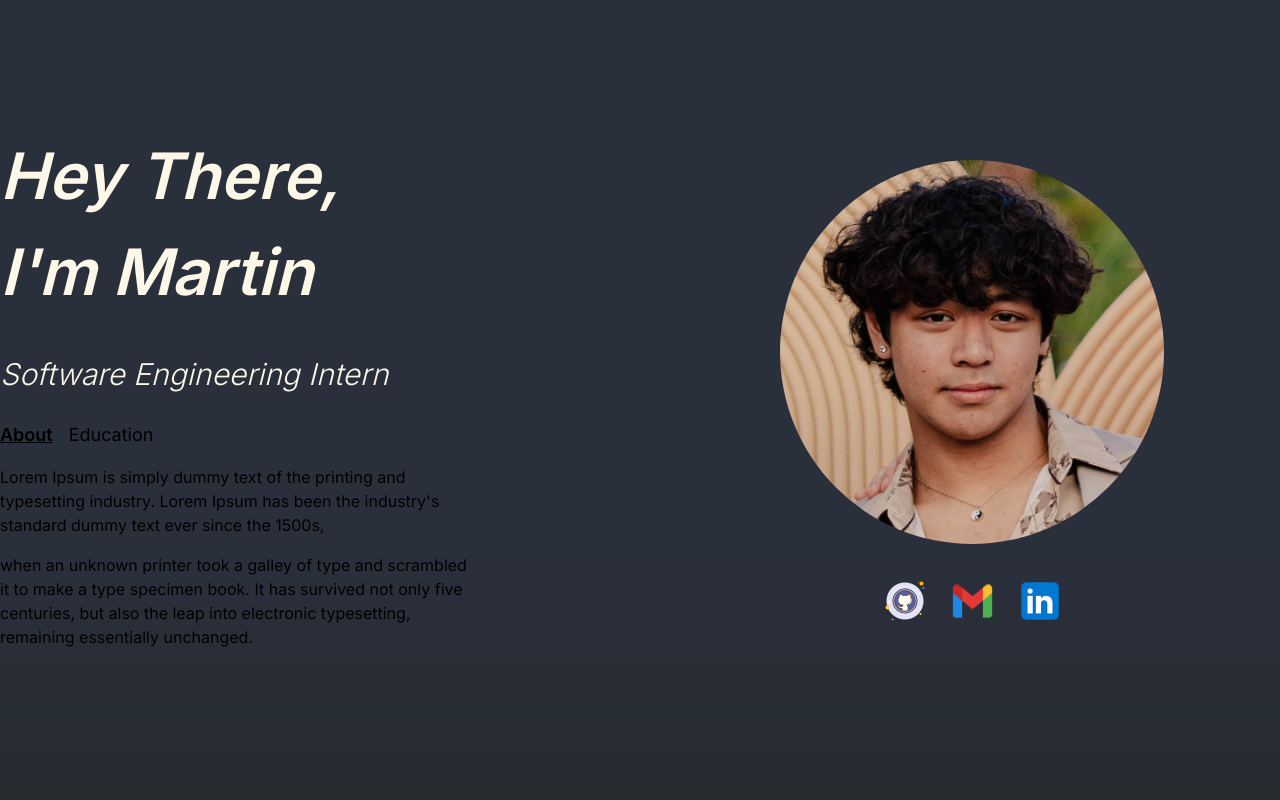
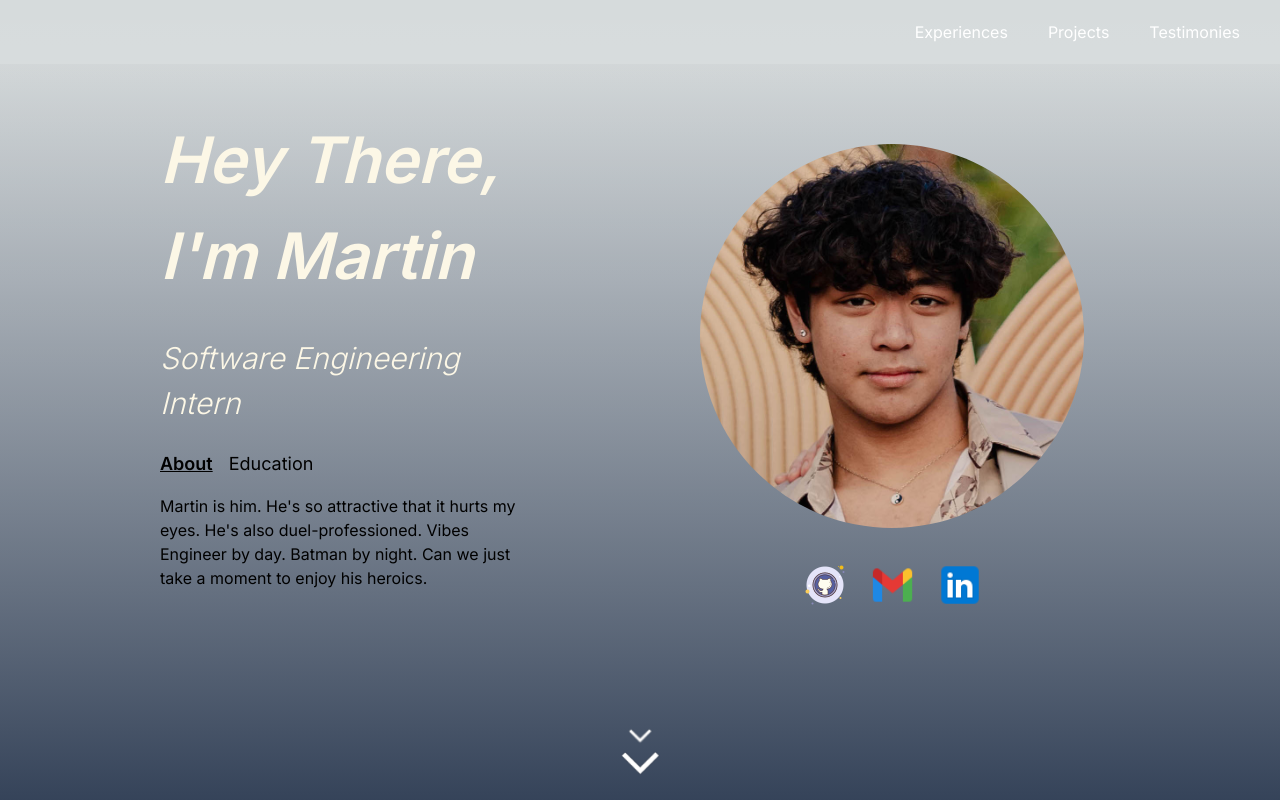
Before and after one commit to Martinlacsamana/personal-website, a Next.js app: page / in a window 1280 px wide. Shown: the top 800 px of the page. Built offline with nearby package versions, Linux system fonts and the light colour scheme.

Commit message:
Added temporary NavBar, made space for the next component, added indicator arrows to move onto the next page

```diff
--- a/app/globals.css
+++ b/app/globals.css
@@ -18,9 +18,10 @@
 
 body {
   color: rgb(var(--foreground-rgb));
-  background: linear-gradient(rgba(42, 47, 60, 1) 0%, rgba(42, 47, 60, 1) 70%, #262C30 100%);
-  height: 100vh;
-  margin: 0;
-  background-repeat: no-repeat;
-  background-attachment: fixed;
+  background: linear-gradient(
+      to bottom,
+      transparent,
+      rgb(var(--background-end-rgb))
+    )
+    rgb(var(--background-start-rgb));
 }
--- a/app/layout.tsx
+++ b/app/layout.tsx
@@ -1,6 +1,7 @@
 import type { Metadata } from 'next'
 import { Inter } from 'next/font/google'
 import './globals.css'
+import Navbar from '@/components/navbar'
 
 const inter = Inter({ subsets: ['latin'] })
 
@@ -16,7 +17,11 @@ export default function RootLayout({
 }) {
   return (
     <html lang="en">
-      <body className={inter.className}>{children}</body>
+
+      <body className={inter.className}>
+        <Navbar/>
+        {children}
+      </body>
     </html>
   )
 }
--- a/app/page.tsx
+++ b/app/page.tsx
@@ -4,13 +4,43 @@ import ProfilePicture from '@/components/hero/ProfilePicture'
 
 export default function Home() {
   return (
+    <div>
+      {/* This is the hero page */}
+      <div style={{ background: `linear-gradient(180deg, rgba(42, 47, 60, 0.00) 0%, rgba(42, 47, 60, 0.03) 0.01%, #26354d 100%)` }}>
 
-    <div className="flex w-9/12 mx-auto w-full h-full pt-32" >
-      <div className="w-1/2 w-full">
-        <MyInfo/>
+        <div className="flex w-9/12 mx-auto min-h-screen pt-12" >
+          <div className="w-1/2 w-full">
+            <MyInfo/>
+          </div>
+          <div className="w-1/2 w-full">
+            <ProfilePicture/>
+          </div>
+        </div>
       </div>
-      <div className="w-1/2 w-full">
-        <ProfilePicture/>
+
+      <div className="flex flex-col justify-center items-center absolute bottom-2 left-0 right-0 mx-auto">
+        {/* <div className="animate-bounce mb-[-8px]">
+          <Image src="/white-down-arrow-png-2.png" alt="Down arrow" width={20} height={20} />
+        </div> */}
+        <div className="animate-bounce mb-[-16px]">
+          <Image src="/white-down-arrow-png-2.png" alt="Down arrow" width={30} height={30} />
+        </div>
+        {/* <div className="animate-bounce100  mb-[-20px]">
+          <Image src="/white-down-arrow-png-2.png" alt="Down arrow" width={40} height={40} />
+        </div> */}
+        <div className="animate-bounce200">
+          <Image src="/white-down-arrow-png-2.png" alt="Down arrow" width={50} height={50} />
+        </div>
+      </div>
+
+      {/* This is the experiences timeline page */}
+      <div className="" style={{background: '#FCF7E6'}}>
+        <div className="flex justify-center mx-auto min-h-screen pt-12">
+          <h1 className='' style={{ color: '#395162', fontSize: '48px', fontStyle: 'italic', fontWeight: 400, lineHeight: 'normal' }} className="font-inter">
+            Experiences Timeline
+          </h1>
+
+        </div>
       </div>
     </div>
 
--- a/components/hero/MyInfo.tsx
+++ b/components/hero/MyInfo.tsx
@@ -1,6 +1,9 @@
-
+"use client"
+import React, { useState } from 'react';
 
 const myInfo = () => {
+    const [activeTab, setActiveTab] = useState('About');
+
     return (
         <div className="w-3/4">
             {/* Header to showcase this is our personal website */}
@@ -18,18 +21,37 @@ const myInfo = () => {
             <div className="pt-6">
                 <div className="flex space-x-4 pb-4">
 
-                    <h3 className="text-lg font-semibold underline">About</h3>
-                    <h3 className="text-lg">Education</h3>
+                <h3
+                    className={`text-lg cursor-pointer hover:text-blue-500 ${activeTab === 'About' ? 'font-semibold underline' : ''}`}
+                    onClick={() => setActiveTab('About')}>
+                    About
+                </h3>
 
-                </div>
+                <h3
+                    className={`text-lg cursor-pointer hover:text-blue-500 ${activeTab === 'Education' ? 'font-semibold underline' : ''}`}
+                    onClick={() => setActiveTab('Education')}>
+                    Education
+                </h3>
+            </div>
 
-                <p className="pb-4">
-                Lorem Ipsum is simply dummy text of the printing and typesetting industry. Lorem Ipsum has been the industry's standard dummy text ever since the 1500s,
+            {activeTab === 'About' && (
+            <p className="pb-4">
+                Martin is him. He's so attractive that it hurts my eyes. He's also duel-professioned. Vibes Engineer by day. Batman by night. Can we just take a moment to enjoy his heroics.
+            </p>
+            )}
+
+            {/* Decide how you want to style this not sure yet*/}
+            {activeTab === 'Education' && (
+            <>
+                <p>
+                    University of California Berkeley
                 </p>
+                <p>
+                    Electrical Engineering and Computer Science
+                </p>
+            </>
+            )}
 
-                <p>
-                when an unknown printer took a galley of type and scrambled it to make a type specimen book. It has survived not only five centuries, but also the leap into electronic typesetting, remaining essentially unchanged.
-                </p>
             </div>
 
         </div>
--- /dev/null
+++ b/components/navbar/index.tsx
@@ -0,0 +1,18 @@
+import React from 'react';
+
+const Navbar = () => {
+  return (
+    <nav className="flex justify-between px-10 py-5 bg-#26354d text-white">
+      <div>
+        <h1 className="text-2xl font-bold"></h1>
+      </div>
+      <div className="space-x-10">
+        <a href="#experiences" className="hover:underline">Experiences</a>
+        <a href="#projects" className="hover:underline">Projects</a>
+        <a href="#testimonies" className="hover:underline">Testimonies</a>
+      </div>
+    </nav>
+  );
+}
+
+export default Navbar;;
--- a/tailwind.config.ts
+++ b/tailwind.config.ts
@@ -19,6 +19,7 @@ const config: Config = {
       colors: {
         'custom-yellow': '#FCF7E6',
         'custom-gray': '#D3D1D1',
+
       },
       fontSize: {
         'xl': '20px',
@@ -28,6 +29,10 @@ const config: Config = {
       fontWeight: {
         'light': '300',
       },
+      animation: {
+        'bounce100': 'bounce 1s infinite 100ms',
+        'bounce200': 'bounce 1s infinite 200ms',
+      }
     },
   },
   plugins: [],
```
Also changed, not shown: public/white-down-arrow-png-2.png (added).
